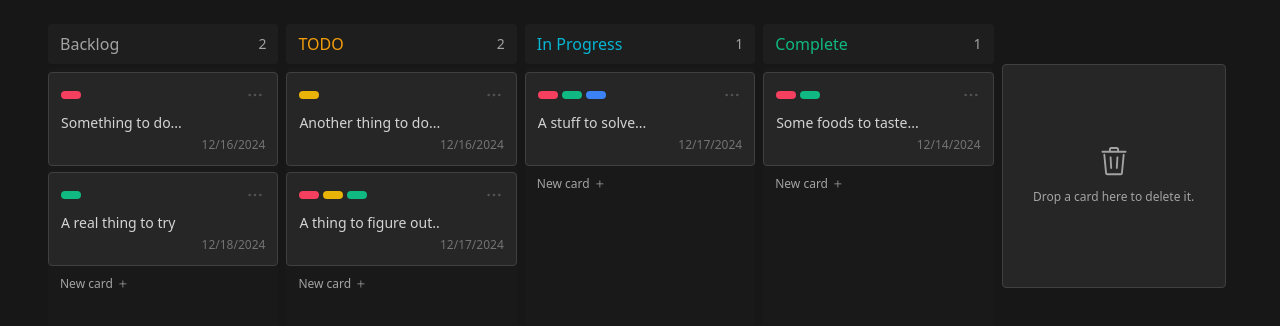
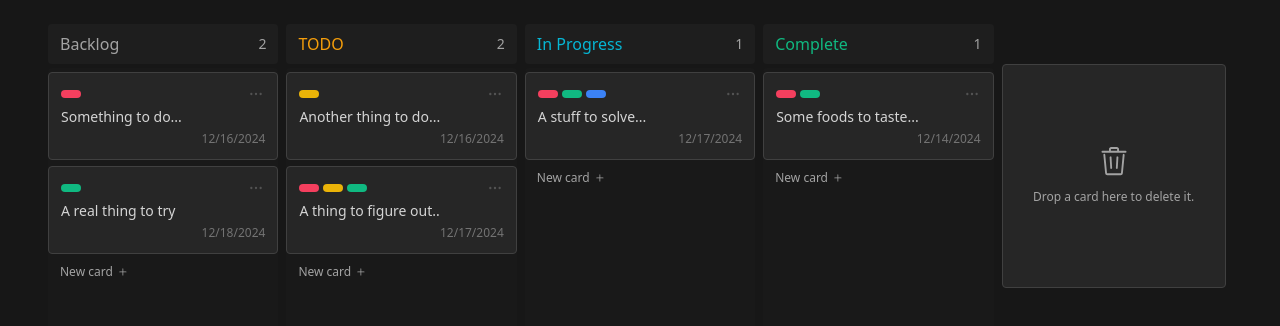
Before and after one commit to LuisNivar/my-kanban-board, a React (Vite) app: page / in a window 1280 px wide. Shown: the top 326 px of the page. Built offline with nearby package versions, Linux system fonts and the light colour scheme.

Commit message:
Fix style

```diff
--- a/src/components/Card.tsx
+++ b/src/components/Card.tsx
@@ -25,7 +25,7 @@ export function Card(props: CardProps) {
         className="flex flex-col gap-1 cursor-grab rounded border border-neutral-700 hover:bg-neutral-700/60 bg-neutral-800 p-3 active:cursor-grabbing"
       >
         <div className="flex items-center justify-between">
-          <span className="flex gap-1 mb-1">
+          <span className="flex gap-1">
             {tags.red && <span className="w-5 h-2 rounded bg-rose-500" />}
             {tags.yellow && <span className="w-5 h-2 rounded bg-yellow-500" />}
             {tags.green && <span className="w-5 h-2 rounded bg-emerald-500" />}
@@ -33,9 +33,7 @@ export function Card(props: CardProps) {
           </span>
 
           <MenuAction card={props}>
-            <button className="outline-none text-base p-0.5 rounded hover:bg-neutral-600 text-neutral-600 cursor-pointer hover:text-neutral-400">
-              <MoreIcon />
-            </button>
+            <MoreIcon className="outline-none text-lg p-0.5 rounded hover:bg-neutral-600 text-neutral-600 cursor-pointer hover:text-neutral-400" />
           </MenuAction>
         </div>
 
```
